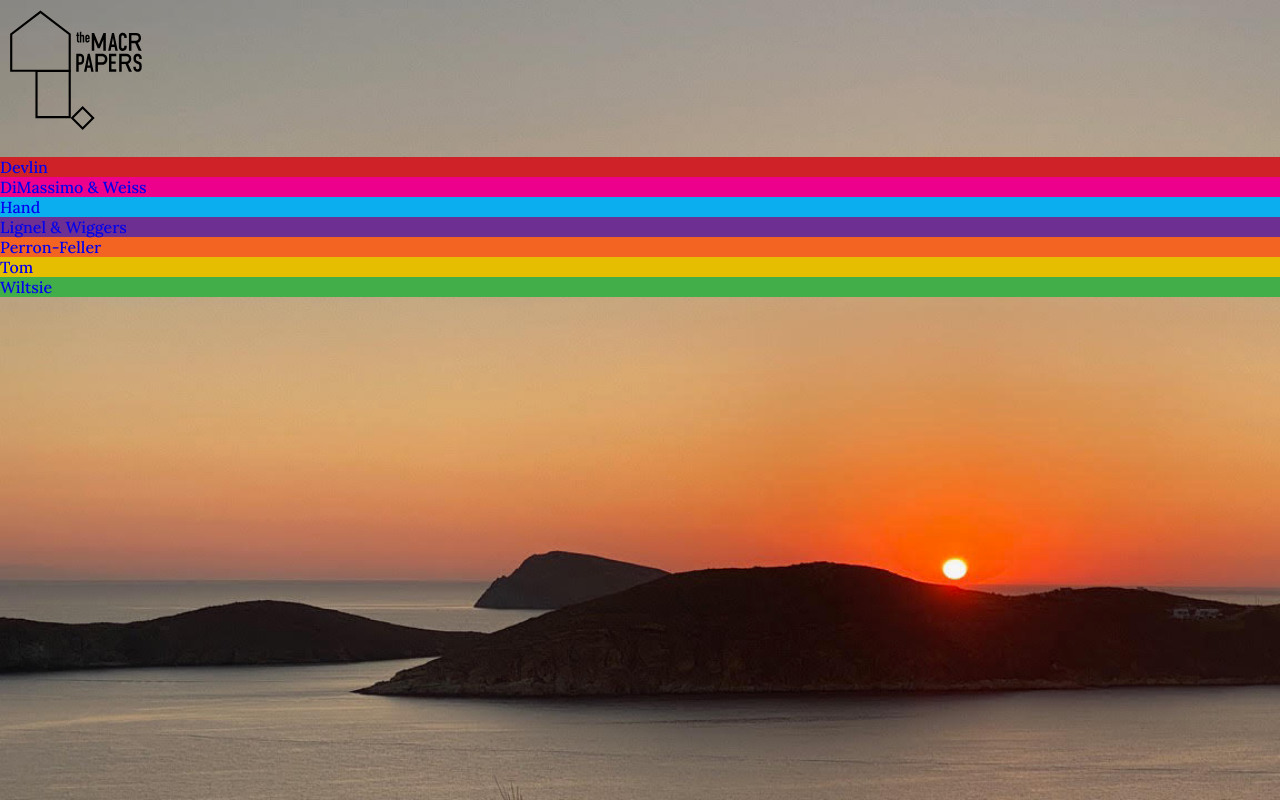
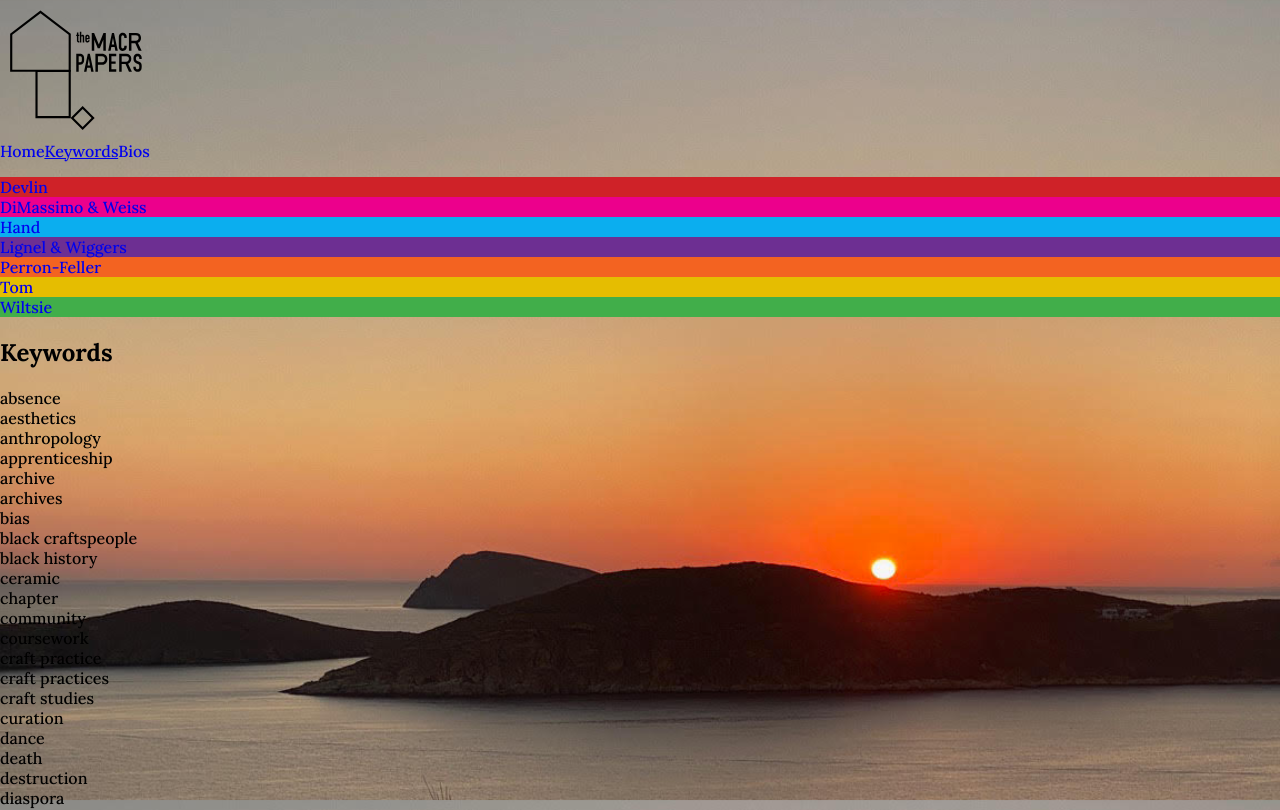
Before and after one commit to pheriannath/macr-papers, a React (Create React App) app: page /keywords in a window 1280 px wide. Shown: the top 810 px of the page. Built offline with nearby package versions, Linux system fonts and the light colour scheme.

Commit message:
add intro/keyword/bio placeholder pages, populate keywords with list

```diff
--- a/src/App.jsx
+++ b/src/App.jsx
@@ -1,5 +1,8 @@
 import React from "react";
 import Menu from "./components/Menu";
+import Home from "./components/Home";
+import Keywords from "./components/Keywords";
+import Bios from "./components/Bios";
 import { Outlet } from "react-router";
 import { NavLink } from "react-router-dom";
 import { ReactComponent as Logo } from "./assets/logo.svg";
@@ -11,6 +14,9 @@ function App() {
         <NavLink to="/" style={{ display: "block", width: "150px" }}>
           <Logo />
         </NavLink>
+        <NavLink to="/">Home</NavLink>
+        <NavLink to="/keywords">Keywords</NavLink>
+        <NavLink to="/bios">Bios</NavLink>
         <Menu />
       </div>
       <Outlet />
--- /dev/null
+++ b/src/components/Bios/index.jsx
@@ -0,0 +1,11 @@
+import React from "react";
+
+const Bios = () => {
+  return (
+    <div>
+      <h2>Bios</h2>
+    </div>
+  );
+};
+
+export default Bios;
--- /dev/null
+++ b/src/components/Home/index.jsx
@@ -0,0 +1,7 @@
+import React from "react";
+
+const Home = () => {
+  return <div>The project introduction goes here!</div>;
+};
+
+export default Home;
--- /dev/null
+++ b/src/components/Keywords/index.jsx
@@ -0,0 +1,19 @@
+import React from "react";
+import { getAllTags } from "../../publications";
+
+const Keywords = () => {
+  const tagList = getAllTags();
+
+  return (
+    <div>
+      <h2>Keywords</h2>
+      <ul>
+        {tagList.map((tag) => (
+          <li>{tag}</li>
+        ))}
+      </ul>
+    </div>
+  );
+};
+
+export default Keywords;
--- a/src/publications/index.js
+++ b/src/publications/index.js
@@ -18,7 +18,7 @@ export const PUBLICATIONS = [
 ];
 
 // Helper function to get all unique tags
-const getAllTags = () => {
+export const getAllTags = () => {
   const allArticles = [
     ...Devlin.articles,
     ...DimassimoWeiss.articles,
```
Also changed, not shown: src/index.js (+15 -0 lines).
